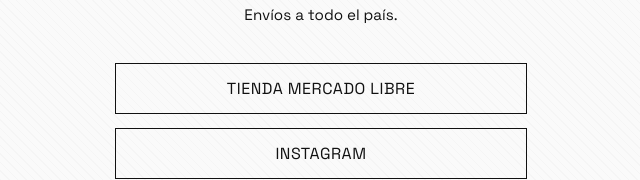
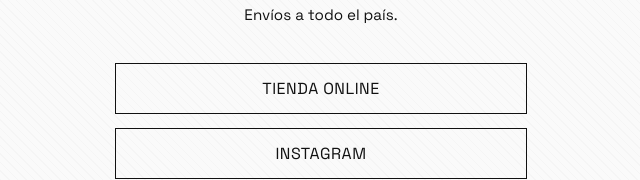
Before and after one commit to jitjotrecords/tiendafantasia, a plain HTML site: page index.html in a window 1280 px wide. Shown: the part 320-500 px from the top of the page, without its empty margins (319-959 px from the left). Drawn offline with Linux system fonts and the light colour scheme.

Commit message:
Update index.html

```diff
--- a/index.html
+++ b/index.html
@@ -85,7 +85,7 @@
     <!-- LINKS -->
     <div class="links">
       <a href="https://www.mercadolibre.com.ar/pagina/tiendafantasia" target="_blank">
-        TIENDA MERCADO LIBRE
+        TIENDA ONLINE
       </a>
 
       <a href="https://www.instagram.com/tienda_fantasia_rosario/" target="_blank">
```
